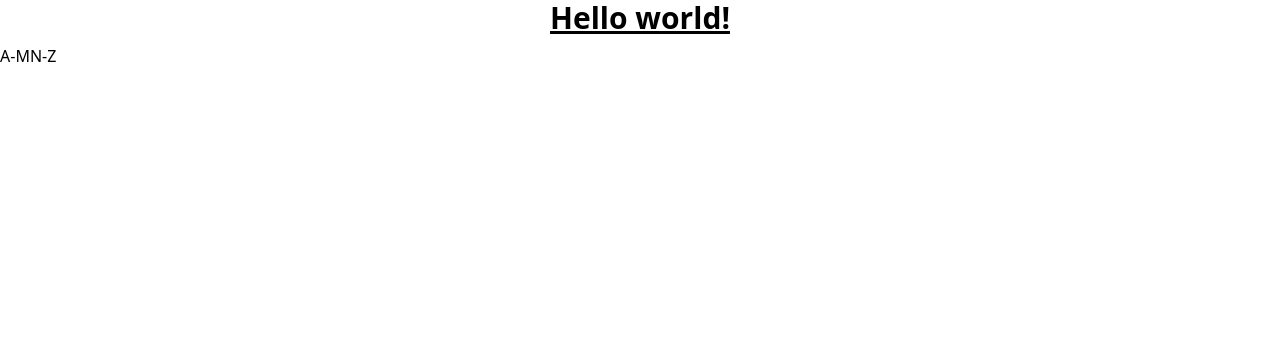
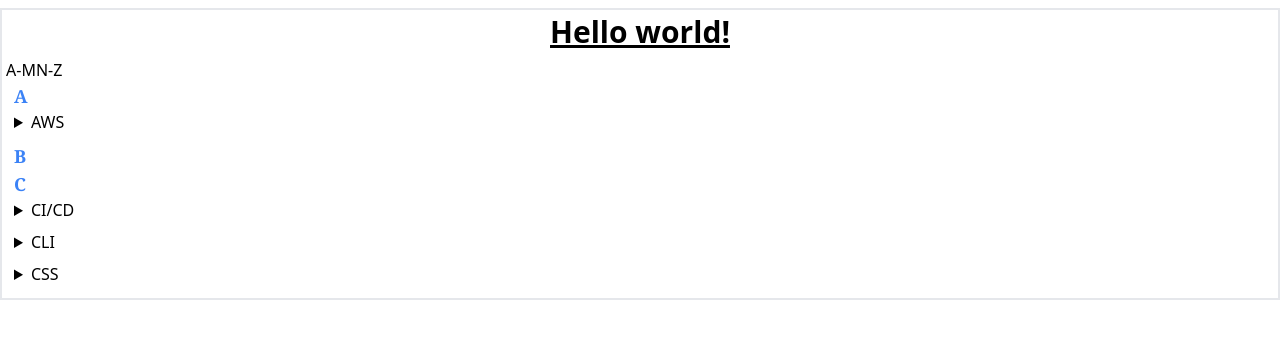
Before and after one commit to samurai71/my-glossary, a Next.js app: page / in a window 1280 px wide. Shown: the top 338 px of the page. Built offline with nearby package versions, Linux system fonts and the light colour scheme.

Commit message:
chore: edited the index file

```diff
--- a/src/pages/index.tsx
+++ b/src/pages/index.tsx
@@ -13,12 +13,50 @@ export default function Home() {
         <meta name="viewport" content="width=device-width, initial-scale=1" />
         <link rel="icon" href="/favicon.ico" />
       </Head>
-      <h1 className="text-3xl font-bold underline pb-2 text-center">
-        Hello world!
-      </h1>
-      <div className="flex flex-row content-center">
-        <Link href="#">A-M</Link>
-        <Link href="#">N-Z</Link>
+      <div className="container mx-auto border-2 mt-2 mb-2 px-1 py-1">
+        <h1 className="pb-2 text-3xl font-bold text-center underline">
+          Hello world!
+        </h1>
+        <div className="flex flex-row content-center">
+          <Link href="#">A-M</Link>
+          <Link href="#">N-Z</Link>
+        </div>
+        <section className="mx-2">
+          <h2 className="font-serif text-lg font-bold text-blue-500">A</h2>
+          <details className="pb-2">
+            <summary>AWS</summary>
+            <p>
+              <span className="italic font-mono">Amazon Web Services</span>{" "}
+              <br />
+              Reprehenderit irure nulla esse exercitation veniam laboris et
+              labore aute est. In minim nisi esse aliqua eiusmod proident duis.
+              Laborum aliquip quis do Lorem officia commodo dolore incididunt
+              sunt.
+            </p>
+          </details>
+        </section>
+        <section className="mx-2">
+          <h2 className="font-serif text-lg font-bold text-blue-500">B</h2>
+        </section>
+        <section className="mx-2">
+          <h2 className="font-serif text-lg font-bold text-blue-500">C</h2>
+          <details className="pb-2">
+            <summary>CI/CD</summary>
+            <p></p>
+          </details>
+          <details className="pb-2">
+            <summary>CLI</summary>
+            <p>
+              <span className="italic">Command Line Interface</span>
+            </p>
+          </details>
+          <details className="pb-2">
+            <summary>CSS</summary>
+            <p>
+              <span className="italic">Cascading Style Sheet</span>
+            </p>
+          </details>
+        </section>
       </div>
     </>
   );
```
